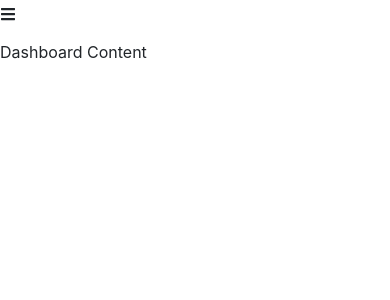
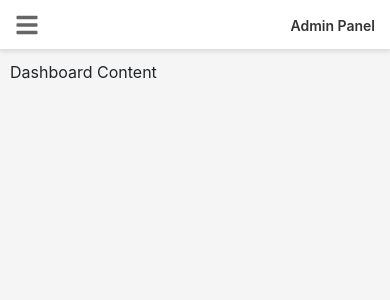
Before and after one commit to nguyenvu232901/base-react-redux, a React (Create React App) app: page /admins in a window 390 px wide. Shown: the top 300 px of the page. Built offline with nearby package versions, Linux system fonts and the light colour scheme; no server answers.

Commit message:
reponsive mobile

```diff
--- a/src/components/Admin/Admin.jsx
+++ b/src/components/Admin/Admin.jsx
@@ -1,7 +1,7 @@
 import SideBar from './SideBar';
 import './Admin.scss'; // Assuming you have a CSS file for styling
-import { FaBars } from 'react-icons/fa';
-import { useState } from 'react';
+import { FaBars, FaTimes } from 'react-icons/fa';
+import { useState, useEffect } from 'react';
 import { Outlet } from 'react-router-dom';
 import { ToastContainer } from 'react-toastify';
 import 'react-toastify/ReactToastify.css';
@@ -9,17 +9,65 @@ import 'react-toastify/ReactToastify.css';
 const Admin = () => {
   const [collapsed, setCollapsed] = useState(false);
   const [toggled, setToggled] = useState(false);
+  const [isMobile, setIsMobile] = useState(false);
+
+  // Check if mobile
+  useEffect(() => {
+    const checkMobile = () => {
+      setIsMobile(window.innerWidth <= 768);
+    };
+
+    checkMobile();
+    window.addEventListener('resize', checkMobile);
+
+    return () => window.removeEventListener('resize', checkMobile);
+  }, []);
 
   const handleToggleSidebar = () => {
     setToggled(!toggled);
   };
 
   const handleCollapsedChange = () => {
-    setCollapsed(!collapsed);
+    if (isMobile) {
+      setToggled(!toggled);
+    } else {
+      setCollapsed(!collapsed);
+    }
+  };
+
+  // Close sidebar when clicking outside on mobile
+  const handleOverlayClick = () => {
+    if (isMobile && toggled) {
+      setToggled(false);
+    }
+  };
+
+  // Get the appropriate icon for header
+  const getHeaderIcon = () => {
+    if (isMobile && toggled) {
+      return <FaTimes onClick={handleCollapsedChange} />;
+    }
+    return <FaBars onClick={handleCollapsedChange} />;
   };
 
   return (
     <div className='admin-container'>
+      {/* Mobile overlay */}
+      {isMobile && toggled && (
+        <div
+          className='mobile-overlay show'
+          onClick={handleOverlayClick}
+          onKeyDown={(e) => {
+            if (e.key === 'Enter' || e.key === ' ') {
+              handleOverlayClick();
+            }
+          }}
+          role="button"
+          tabIndex={0}
+          aria-label="Close sidebar"
+        />
+      )}
+
       <div className='admin-sidebar'>
         <SideBar
           collapsed={collapsed}
@@ -27,9 +75,15 @@ const Admin = () => {
           handleToggleSidebar={handleToggleSidebar}
         />
       </div>
+
       <div className='admin-content'>
         <div className='admin-header'>
-          <FaBars onClick={handleCollapsedChange} />
+          <div className='header-left'>
+            {getHeaderIcon()}
+          </div>
+          <div className='header-right'>
+            <span>Admin Panel</span>
+          </div>
         </div>
         <div className='admin-main'>
           <Outlet />
--- a/src/components/Admin/Admin.scss
+++ b/src/components/Admin/Admin.scss
@@ -1,10 +1,14 @@
 .admin-container {
   display: flex;
   flex-direction: row;
+  height: 100vh;
+  overflow: hidden;
 
   .admin-sidebar {
     .pro-sidebar {
       height: 100vh;
+      position: relative;
+      z-index: 1000;
       .pro-sidebar-inner {
         .pro-sidebar-layout {
           .pro-sidebar-footer {
@@ -42,12 +46,128 @@
     }
   }
   .admin-content {
-    width: 100%;
+    flex: 1;
+    display: flex;
+    flex-direction: column;
+    overflow: hidden;
+
     .admin-header {
-      height: 40px;
+      height: 60px;
+      display: flex;
+      align-items: center;
+      justify-content: space-between;
+      padding: 0 20px;
+      background: #fff;
+      border-bottom: 1px solid #e0e0e0;
+      box-shadow: 0 2px 4px rgba(0, 0, 0, 0.1);
+
+      .header-left {
+        svg {
+          font-size: 20px;
+          cursor: pointer;
+          color: #666;
+          transition: color 0.3s ease;
+
+          &:hover {
+            color: #333;
+          }
+        }
+      }
+
+      .header-right {
+        span {
+          font-weight: 600;
+          color: #333;
+          font-size: 16px;
+        }
+      }
     }
 
     .admin-main {
+      flex: 1;
+      overflow-y: auto;
+      padding: 20px;
+      background: #f5f5f5;
     }
   }
 }
+
+// Mobile Responsive
+@media (max-width: 768px) {
+  .admin-container {
+    .admin-sidebar {
+      .pro-sidebar {
+        position: fixed !important;
+        top: 0;
+        left: 0;
+        z-index: 9999;
+        width: 280px;
+        transform: translateX(-100%);
+        transition: transform 0.3s ease;
+
+        &.toggled {
+          transform: translateX(0);
+        }
+      }
+    }
+
+    .admin-content {
+      width: 100%;
+      margin-left: 0;
+
+      .admin-header {
+        position: -webkit-sticky; /* Safari iOS 7+ */
+        position: sticky;
+        top: 0;
+        z-index: 100;
+
+        .header-left {
+          svg {
+            font-size: 24px;
+          }
+        }
+
+        .header-right {
+          span {
+            font-size: 14px;
+          }
+        }
+      }
+
+      .admin-main {
+        padding: 15px;
+      }
+    }
+  }
+}
+
+@media (max-width: 480px) {
+  .admin-container {
+    .admin-content {
+      .admin-header {
+        height: 50px;
+        padding: 0 15px;
+      }
+
+      .admin-main {
+        padding: 10px;
+      }
+    }
+  }
+}
+
+// Overlay for mobile when sidebar is open
+.mobile-overlay {
+  position: fixed;
+  top: 0;
+  left: 0;
+  width: 100%;
+  height: 100%;
+  background: rgba(0, 0, 0, 0.5);
+  z-index: 9998;
+  display: none;
+
+  &.show {
+    display: block;
+  }
+}
--- a/src/components/Admin/Content/TableUserPaginate.jsx
+++ b/src/components/Admin/Content/TableUserPaginate.jsx
@@ -1,9 +1,24 @@
 import Table from 'react-bootstrap/Table';
 import ReactPaginate from 'react-paginate';
 import PropTypes from 'prop-types';
+import { FaEye, FaEdit, FaTrash } from 'react-icons/fa';
+import { useState, useEffect } from 'react';
 
 const TableUserPaginate = props => {
   const { listUsers, pageCount } = props;
+  const [isMobile, setIsMobile] = useState(false);
+
+  // Check if mobile
+  useEffect(() => {
+    const checkMobile = () => {
+      setIsMobile(window.innerWidth <= 768);
+    };
+
+    checkMobile();
+    window.addEventListener('resize', checkMobile);
+
+    return () => window.removeEventListener('resize', checkMobile);
+  }, []);
 
   // Invoke when user click to request another page.
   const handlePageClick = event => {
@@ -34,24 +49,29 @@ const TableUserPaginate = props => {
                   <td>{item.email}</td>
                   <td>{item.role}</td>
                   <td>
+                    <div className="action-buttons">
                       <button
-                      className='btn btn-secondary'
+                        className='btn btn-secondary btn-sm'
                         onClick={() => props.handleClickBtnView(item)}
+                        title="View user details"
                       >
-                      View
+                        {isMobile ? <FaEye /> : 'View'}
                       </button>
                       <button
-                      className='btn btn-warning mx-3'
+                        className='btn btn-warning btn-sm mx-1'
                         onClick={() => props.handleClickBtnUpdate(item)}
+                        title="Update user"
                       >
-                      Update
+                        {isMobile ? <FaEdit /> : 'Update'}
                       </button>
                       <button
-                      className='btn btn-danger'
+                        className='btn btn-danger btn-sm'
                         onClick={() => props.handleClickBtnDelete(item)}
+                        title="Delete user"
                       >
-                      Delete
+                        {isMobile ? <FaTrash /> : 'Delete'}
                       </button>
+                    </div>
                   </td>
                 </tr>
               );
--- a/src/components/Admin/SideBar.jsx
+++ b/src/components/Admin/SideBar.jsx
@@ -49,12 +49,10 @@ const SideBar = props => {
 
         <SidebarContent>
           <Menu iconShape='circle'>
-            <MenuItem
-              icon={<MdDashboard />}
-              // suffix={<span className="badge red">Main</span>}
-            >
-              Dashboard
-              <Link to='/admins' />
+            <MenuItem icon={<MdDashboard />}>
+              <Link to='/admins' style={{ textDecoration: 'none', color: 'inherit' }}>
+                Dashboard
+              </Link>
             </MenuItem>
           </Menu>
           <Menu iconShape='circle'>
@@ -65,19 +63,19 @@ const SideBar = props => {
               title='Features'
             >
               <MenuItem>
-                {' '}
-                Quản lý Users
-                <Link to='/admins/manage-users' />
+                <Link to='/admins/manage-users' style={{ textDecoration: 'none', color: 'inherit' }}>
+                  Quản lý Users
+                </Link>
               </MenuItem>
               <MenuItem>
-                {' '}
-                Quản lý Bài Quiz
-                <Link to='/admins/manage-quizzes' />
+                <Link to='/admins/manage-quizzes' style={{ textDecoration: 'none', color: 'inherit' }}>
+                  Quản lý Bài Quiz
+                </Link>
               </MenuItem>
               <MenuItem>
-                {' '}
-                Quản lý câu hỏi
-                <Link to='/admins/manage-questions' />
+                <Link to='/admins/manage-questions' style={{ textDecoration: 'none', color: 'inherit' }}>
+                  Quản lý câu hỏi
+                </Link>
               </MenuItem>
             </SubMenu>
           </Menu>
```
Also changed, not shown: src/components/Admin/Content/ManageUser.scss (+185 -4 lines), src/components/Admin/Content/TableUser.jsx (+26 -6 lines). Lines whose indentation alone changed are shown as unchanged.
